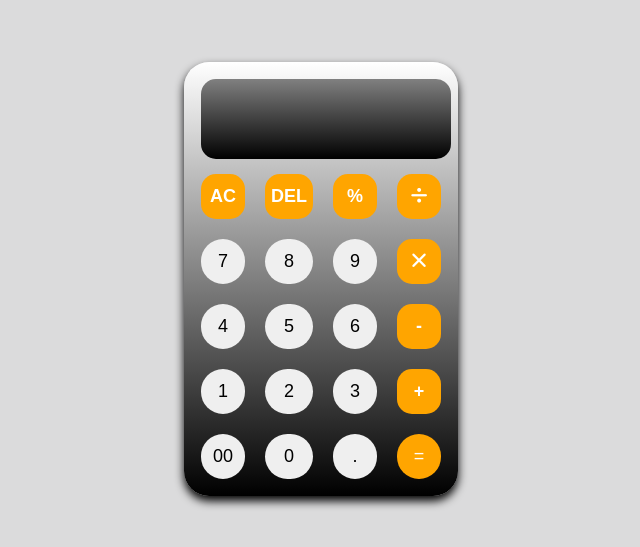
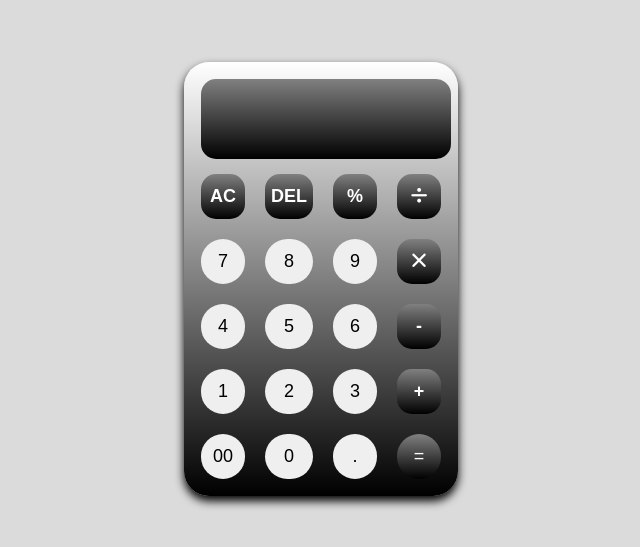
Before and after one commit to muhammadahmed-ux/Basic-Calculator, a plain HTML site: page index.html in a window 1280 px wide. Shown: the part 129-676 px from the top of the page, without its empty margins (319-959 px from the left). Drawn offline with Linux system fonts and the light colour scheme.

Commit message:
add files

```diff
--- a/style.css
+++ b/style.css
@@ -26,7 +26,7 @@ body {
 
 /* equalsto button styling is here */
 .equals-to {
-  background-color: orange;
+  background: linear-gradient(gray,black);
   color: white;
   border-radius: 25px;
 }
@@ -51,7 +51,7 @@ body {
 }
 
 .btn {
-  background:orange;
+  background:linear-gradient(gray,black);
   color: white;
   border-radius: 15px;
   font-weight: 900;
```
